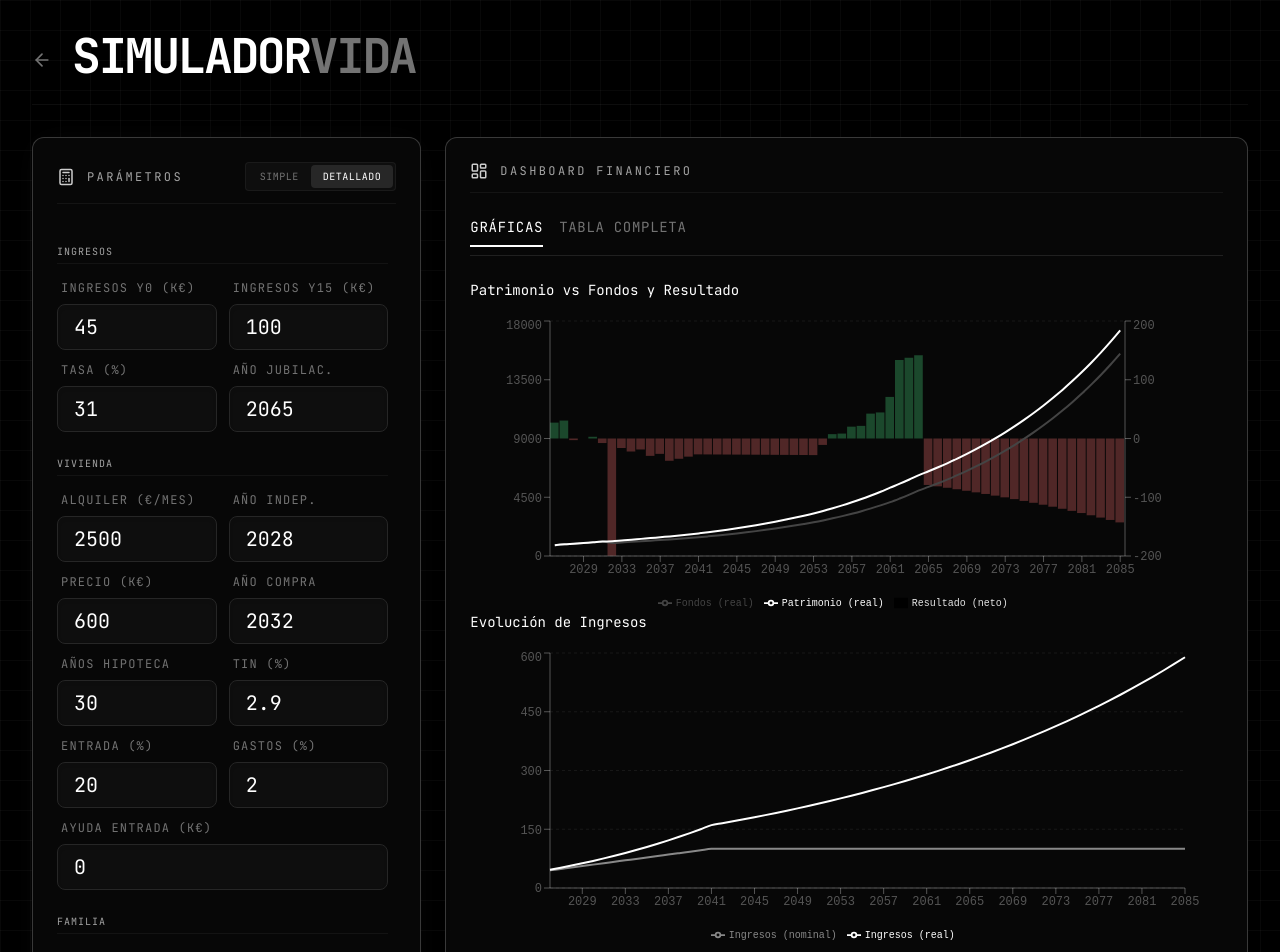
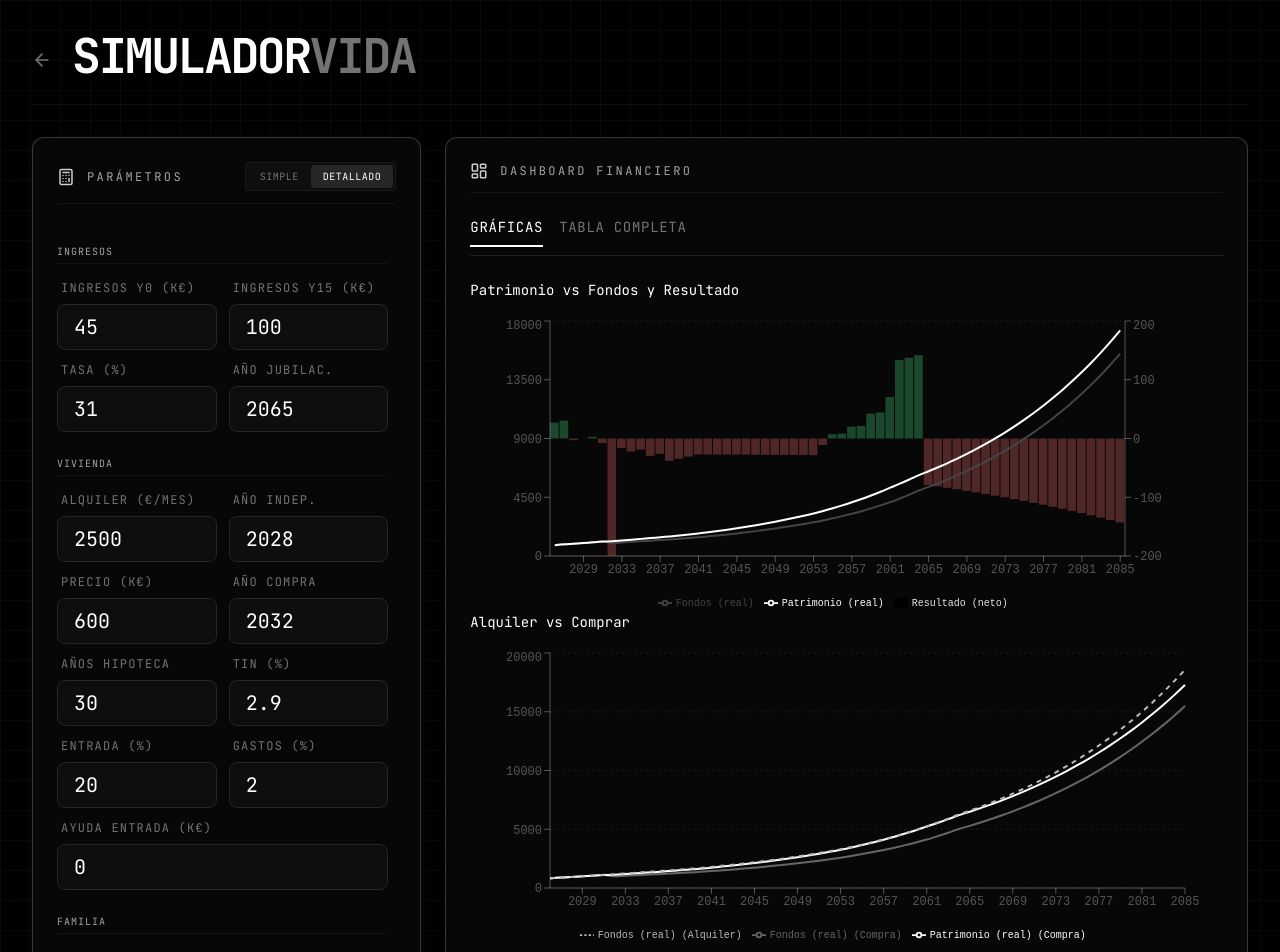
Before and after one commit to zeemarquez/economic-data, a React (Vite) app: page /simulador-vida in a window 1280 px wide. Shown: the top 952 px of the page. Built offline with nearby package versions, Linux system fonts and the light colour scheme.

Commit message:
feat simulador vida

```diff
--- a/pages/SimuladorVida.tsx
+++ b/pages/SimuladorVida.tsx
@@ -135,6 +135,11 @@ export default function SimuladorVida() {
     const modelResult = useMemo(() => runModeloVida(effectiveInputs), [effectiveInputs]);
 
     const chartData = useMemo(() => {
+        const inputs_alquiler = { ...effectiveInputs, year_compra_vivienda: 3000 };
+        const alquiler_porcentaje_precio = 0.04;
+        inputs_alquiler.alquiler_mensual = (alquiler_porcentaje_precio * effectiveInputs.precio_vivienda * 1000) / 12;
+        const modelAlquiler = runModeloVida(inputs_alquiler);
+
         return Array.from({ length: modelResult.periods }).map((_, i) => ({
             year: modelResult.getPeriod(i),
             fondos: modelResult.arr_fondos_real[i],
@@ -142,8 +147,9 @@ export default function SimuladorVida() {
             resultado: modelResult.arr_resultado_neto[i],
             ingresosNominal: modelResult.arr_ingresos_brutos_nominal[i],
             ingresosReal: modelResult.arr_ingresos_brutos_real[i],
+            fondosAlquiler: modelAlquiler.arr_fondos_real[i]
         }));
-    }, [modelResult]);
+    }, [modelResult, effectiveInputs]);
 
     const groupedData = useMemo(() => {
         const groups: Record<string, any[]> = {};
@@ -390,7 +396,7 @@ export default function SimuladorVida() {
                                         </ResponsiveContainer>
                                     </div>
                                     <div className="h-[300px] w-full">
-                                        <h3 className="text-white font-mono text-sm mb-4">Evolución de Ingresos</h3>
+                                        <h3 className="text-white font-mono text-sm mb-4">Alquiler vs Comprar</h3>
                                         <ResponsiveContainer width="100%" height="100%">
                                             <ComposedChart data={chartData} margin={{ top: 5, right: 30, left: 20, bottom: 5 }}>
                                                 <CartesianGrid strokeDasharray="3 3" stroke="#ffffff10" vertical={false} />
@@ -398,8 +404,9 @@ export default function SimuladorVida() {
                                                 <YAxis stroke="#ffffff50" tick={{ fill: '#ffffff50', fontSize: 12, fontFamily: 'monospace' }} />
                                                 <Tooltip content={<CustomTooltip />} />
                                                 <Legend wrapperStyle={{ fontFamily: 'monospace', fontSize: 10, paddingTop: 10 }} />
-                                                <Line type="monotone" dataKey="ingresosNominal" name="Ingresos (nominal)" stroke="#888888" strokeWidth={2} dot={false} />
-                                                <Line type="monotone" dataKey="ingresosReal" name="Ingresos (real)" stroke="#ffffff" strokeWidth={2} dot={false} />
+                                                <Line type="monotone" dataKey="fondos" name="Fondos (real) (Compra)" stroke="#666666" strokeWidth={2} dot={false} legendType="line" />
+                                                <Line type="monotone" dataKey="patrimonio" name="Patrimonio (real) (Compra)" stroke="#ffffff" strokeWidth={2} dot={false} legendType="line" />
+                                                <Line type="monotone" dataKey="fondosAlquiler" name="Fondos (real) (Alquiler)" stroke="#bbbbbb" strokeDasharray="5 5" strokeWidth={2} dot={false} legendType="plainline" />
                                             </ComposedChart>
                                         </ResponsiveContainer>
                                     </div>
```
